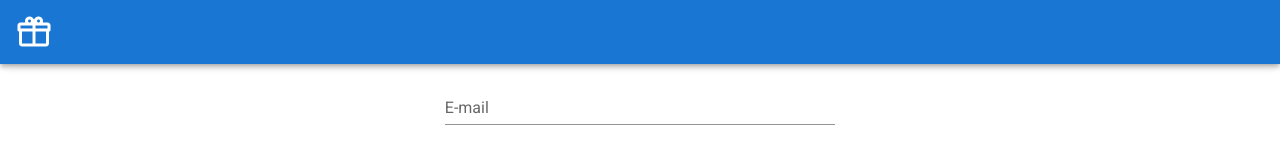
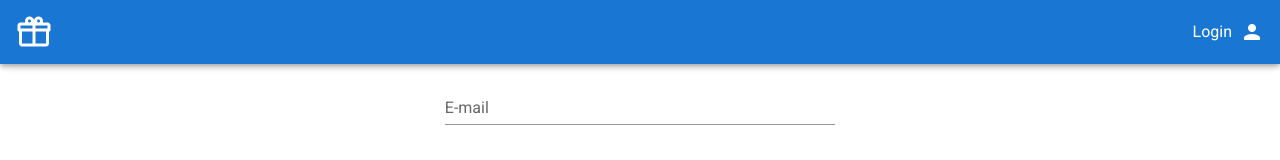
Before and after one commit to cabrinireis/TourVuetify, a Vue app: page /login in a window 1280 px wide. Shown: the top 160 px of the page. Built offline with nearby package versions, Linux system fonts and the light colour scheme.

Commit message:
correcao navbar

```diff
--- a/src/App.vue
+++ b/src/App.vue
@@ -1,32 +1,6 @@
 <template>
   <v-app>
-    <v-app-bar
-      app
-      color="primary"
-      dark
-    >
-      <div class="d-flex align-center">
-        <router-link to="/">
-          <v-icon
-          large
-          dark
-          >
-          mdi-gift-outline
-          </v-icon>
-        </router-link>
-      </div>
-
-      <v-spacer></v-spacer>
-      <router-link v-if="currentPage === 'Home'" to="/login">
-        <span class="login_text mr-2">Login</span>
-        <v-icon >mdi-account</v-icon>
-      </router-link>
-      <div v-if="currentUser">
-        <span class="login_text mr-2">{{currentUser}}</span>
-        <v-icon @click="signOut" >mdi-logout-variant</v-icon>
-      </div>
-    </v-app-bar>
-
+    <navBAR/>
     <v-main>
       <router-view/>
     </v-main>
@@ -34,27 +8,20 @@
 </template>
 
 <script>
-import {mapGetters, mapActions, mapMutations} from 'vuex'
+import navBAR from './components/NavBar'
+import { mapMutations} from 'vuex'
 export default {
   name: 'App',
+  components: {
+    navBAR,
+  },
 
   data: () => ({
     currentPage: null
   }),
   computed: {
-    ...mapGetters(["currentUser"]),
+
     ...mapMutations(["setUser"]),
-    ...mapActions(["signOutAction"]),
-  },
-  methods: {
-    signOut() {
-      this.signOutAction;
-      this.$router.push({ name: 'login' })
-    }
-  },
-  mounted () {
-    console.log(this.currentUser)
-    this.currentPage = this.$router.currentRoute.name
   },
 };
 </script>
--- a/src/components/Login.vue
+++ b/src/components/Login.vue
@@ -136,7 +136,6 @@
     },
     mounted () {
           this.messageError = this.$store.state.mserro
-      console.log(this.error);
     },
     computed: {
       loading(){
--- /dev/null
+++ b/src/components/NavBar.vue
@@ -0,0 +1,59 @@
+<template>
+  <v-app-bar
+      app
+      color="primary"
+      dark
+    >
+      <div class="d-flex align-center">
+        <router-link to="/">
+          <v-icon
+          large
+          dark
+          >
+          mdi-gift-outline
+          </v-icon>
+        </router-link>
+      </div>
+
+      <v-spacer></v-spacer>
+      <router-link v-if="!currentUser" to="/login">
+          <span class="login_text mr-2">Login</span>
+          <v-icon >mdi-account</v-icon>
+      </router-link>
+        <div v-if="currentUser">
+          <span v-if="currentUser" class="login_text mr-2">{{currentUser}}</span>
+          <v-icon @click="signOut" >mdi-logout-variant</v-icon>
+        </div>
+    </v-app-bar>
+</template>
+
+<script>
+    import {mapGetters, mapActions} from 'vuex'
+export default {
+    data() {
+        return {
+            currentPage: null
+        }
+    },
+    methods: {
+        signOut() {
+            this.signOutAction;
+            this.$router.push({ name: 'login' })
+        }
+    },
+    computed: {
+
+        ...mapActions(["signOutAction"]),
+        ...mapGetters(["currentUser"]),
+
+        pageac() {
+
+            return  console.log(this.$router.currentRoute.path)
+        }
+    },
+}
+</script>
+
+<style>
+
+</style>
--- a/src/router/index.js
+++ b/src/router/index.js
@@ -54,7 +54,6 @@ const router = new VueRouter({
 })
 
 router.beforeEach((routeTo, routeFrom,  next) => {
-  console.log('router', routeTo.meta)
   if(!routeTo.meta.public && !store.state.token){
     return next({path: '/login'})
   }
--- a/src/views/Gift.vue
+++ b/src/views/Gift.vue
@@ -13,13 +13,11 @@
       ></v-text-field>
     </v-card-title>
     <v-data-table
-        :locales={pt}
       :headers="headers"
       :items="desserts"
       :search="search"
       item-key="name"
       disable-sort
-      items-per-page="5"
       :footer-props="footerProps"
     >
     <template  v-slot:[`item.actions`]="{ item }">
```
